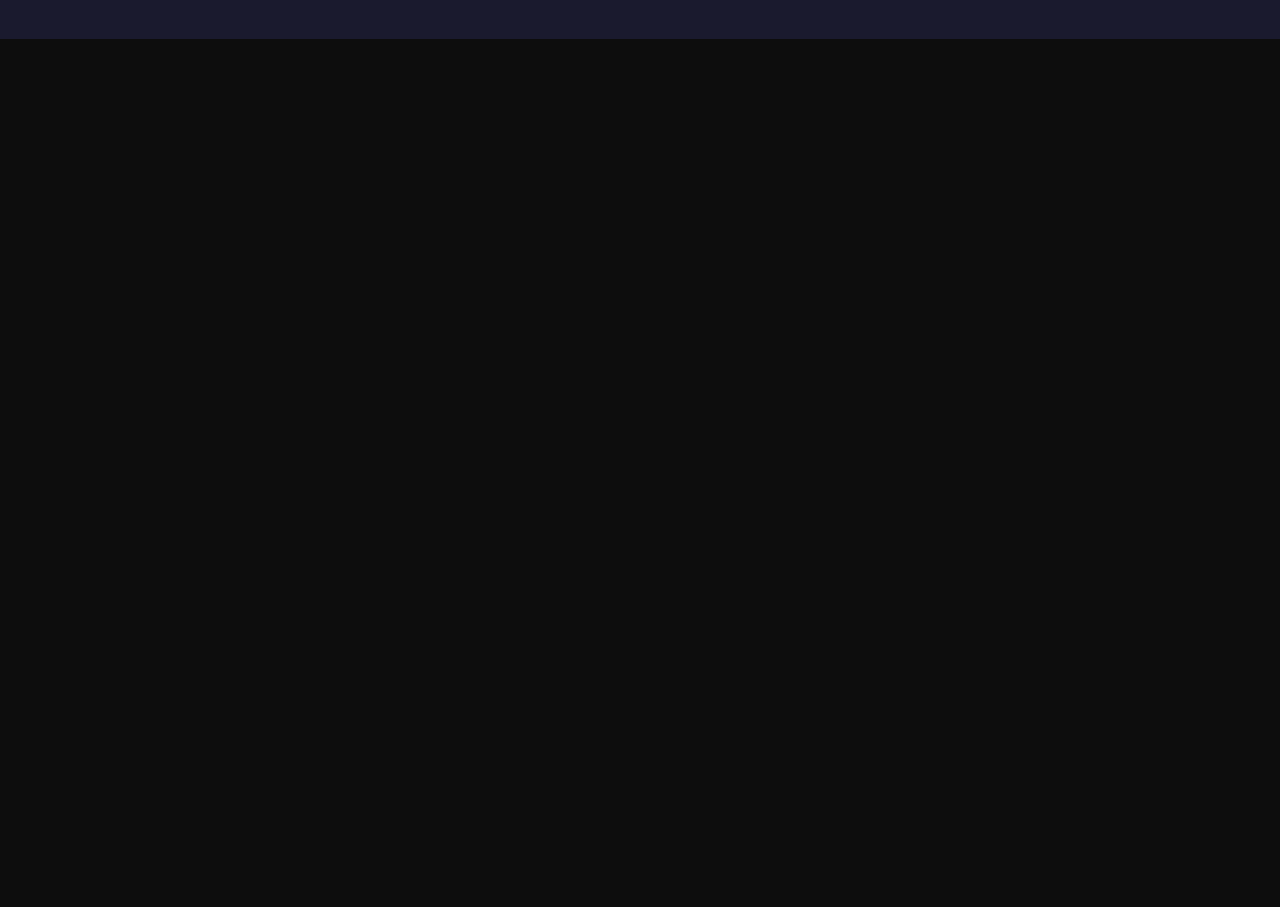
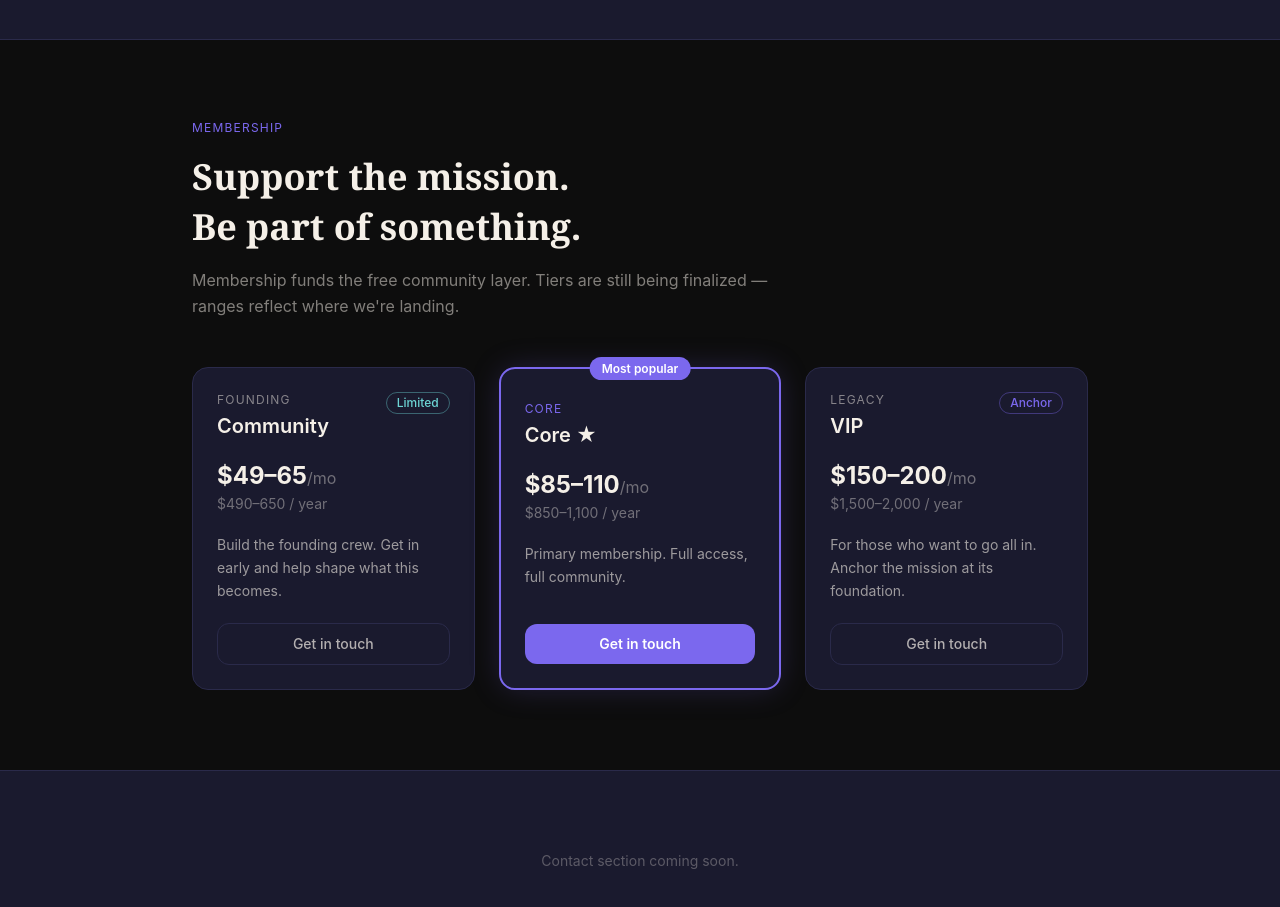
Before and after one commit to dailycrusade/gym-tracker, a React (Vite) app: page / in a window 1280 px wide. Shown: the part 1680-2587 px from the top of the page. Before the commit the page ends 1719 px from the top, so only its background shows below. Built offline with nearby package versions, Linux system fonts and the light colour scheme; no server answers.

Commit message:
M04: membership tiers section

```diff
--- a/src/pages/Landing.jsx
+++ b/src/pages/Landing.jsx
@@ -130,6 +130,126 @@ export default function Landing() {
         </div>
       </section>
 
+      {/* ── MEMBERSHIP TIERS ────────────────────────────────────── */}
+      <section className="bg-mg-black border-t border-mg-border px-6 py-20">
+        <div className="max-w-4xl mx-auto space-y-12">
+
+          {/* Header */}
+          <div>
+            <p className="text-mg-purple text-xs tracking-widest uppercase mb-4">Membership</p>
+            <h2 className="font-display text-3xl sm:text-4xl font-bold text-mg-cream leading-snug">
+              Support the mission.<br />Be part of something.
+            </h2>
+            <p className="mt-4 text-mg-cream/50 text-base leading-relaxed max-w-xl">
+              Membership funds the free community layer. Tiers are still being
+              finalized — ranges reflect where we're landing.
+            </p>
+          </div>
+
+          {/* Cards */}
+          <div className="grid sm:grid-cols-3 gap-6">
+
+            {/* Founding / Community */}
+            <div className="relative flex flex-col rounded-2xl border border-mg-border bg-mg-surface p-6 gap-5">
+              <div className="flex items-start justify-between gap-2">
+                <div>
+                  <p className="text-mg-cream/50 text-xs uppercase tracking-widest mb-1">Founding</p>
+                  <h3 className="text-mg-cream text-xl font-semibold">Community</h3>
+                </div>
+                <span className="shrink-0 rounded-full border border-mg-teal/40 text-mg-teal text-xs px-2.5 py-0.5 font-medium">
+                  Limited
+                </span>
+              </div>
+
+              <div>
+                <p className="text-mg-cream text-2xl font-bold">$49–65<span className="text-mg-cream/40 text-base font-normal">/mo</span></p>
+                <p className="text-mg-cream/40 text-sm mt-0.5">$490–650 / year</p>
+              </div>
+
+              <p className="text-mg-cream/60 text-sm leading-relaxed flex-1">
+                Build the founding crew. Get in early and help shape what this becomes.
+              </p>
+
+              <a
+                href="#contact"
+                className="mt-auto block text-center rounded-xl border border-mg-border text-mg-cream/70 hover:text-mg-cream hover:border-mg-cream/30 transition-colors text-sm font-medium py-2.5"
+              >
+                Get in touch
+              </a>
+            </div>
+
+            {/* Core — most popular */}
+            <div className="relative flex flex-col rounded-2xl border-2 border-mg-purple bg-mg-surface p-6 gap-5 shadow-[0_0_32px_-4px_rgba(123,104,238,0.25)]">
+              <div className="absolute -top-3.5 left-1/2 -translate-x-1/2">
+                <span className="rounded-full bg-mg-purple text-white text-xs px-3 py-1 font-semibold whitespace-nowrap">
+                  Most popular
+                </span>
+              </div>
+
+              <div className="flex items-start justify-between gap-2 pt-2">
+                <div>
+                  <p className="text-mg-purple text-xs uppercase tracking-widest mb-1">Core</p>
+                  <h3 className="text-mg-cream text-xl font-semibold">Core ★</h3>
+                </div>
+              </div>
+
+              <div>
+                <p className="text-mg-cream text-2xl font-bold">$85–110<span className="text-mg-cream/40 text-base font-normal">/mo</span></p>
+                <p className="text-mg-cream/40 text-sm mt-0.5">$850–1,100 / year</p>
+              </div>
+
+              <p className="text-mg-cream/60 text-sm leading-relaxed flex-1">
+                Primary membership. Full access, full community.
+              </p>
+
+              <a
+                href="#contact"
+                className="mt-auto block text-center rounded-xl bg-mg-purple hover:opacity-90 active:scale-95 transition text-white text-sm font-semibold py-2.5"
+              >
+                Get in touch
+              </a>
+            </div>
+
+            {/* Legacy / VIP */}
+            <div className="relative flex flex-col rounded-2xl border border-mg-border bg-mg-surface p-6 gap-5">
+              <div className="flex items-start justify-between gap-2">
+                <div>
+                  <p className="text-mg-cream/50 text-xs uppercase tracking-widest mb-1">Legacy</p>
+                  <h3 className="text-mg-cream text-xl font-semibold">VIP</h3>
+                </div>
+                <span className="shrink-0 rounded-full border border-mg-purple/40 text-mg-purple text-xs px-2.5 py-0.5 font-medium">
+                  Anchor
+                </span>
+              </div>
+
+              <div>
+                <p className="text-mg-cream text-2xl font-bold">$150–200<span className="text-mg-cream/40 text-base font-normal">/mo</span></p>
+                <p className="text-mg-cream/40 text-sm mt-0.5">$1,500–2,000 / year</p>
+              </div>
+
+              <p className="text-mg-cream/60 text-sm leading-relaxed flex-1">
+                For those who want to go all in. Anchor the mission at its foundation.
+              </p>
+
+              <a
+                href="#contact"
+                className="mt-auto block text-center rounded-xl border border-mg-border text-mg-cream/70 hover:text-mg-cream hover:border-mg-cream/30 transition-colors text-sm font-medium py-2.5"
+              >
+                Get in touch
+              </a>
+            </div>
+
+          </div>
+        </div>
+      </section>
+
+      {/* ── CONTACT PLACEHOLDER ─────────────────────────────────── */}
+      <section id="contact" className="bg-mg-surface border-t border-mg-border px-6 py-20">
+        <div className="max-w-2xl mx-auto text-center">
+          <p className="text-mg-cream/30 text-sm">Contact section coming soon.</p>
+        </div>
+      </section>
+
     </div>
   )
 }
```
